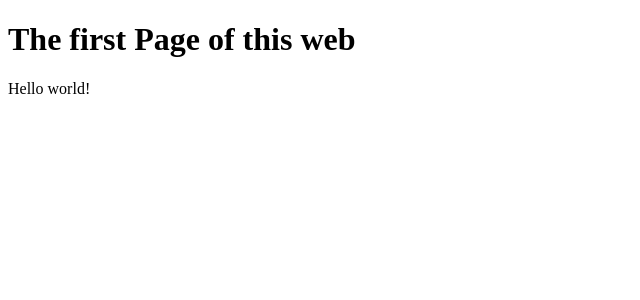
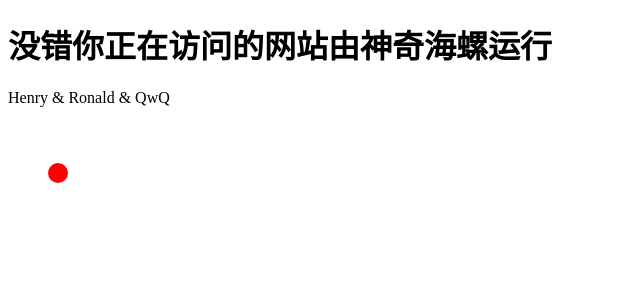
Before and after one commit to helloyork/test, a SvelteKit app: page / in a window 1280 px wide. Shown: the top 300 px of the page, without its empty margins (0-640 px from the left). Built offline with nearby package versions, Linux system fonts and the light colour scheme.

Commit message:
magicConch100

```diff
--- a/src/routes/+page.svelte
+++ b/src/routes/+page.svelte
@@ -1,2 +1,25 @@
-<h1>The first Page of this web</h1>
-<p>Hello world!</p>
+<h1>没错你正在访问的网站由神奇海螺运行</h1>
+<p>Henry & Ronald & QwQ</p>
+
+<script>
+	import { spring } from 'svelte/motion';
+
+	let pos = spring(
+		{ x: 50, y: 50 },
+		{
+			stiffness: 0.1,
+			damping: 0.25
+		}
+	);
+
+	let size = spring(10);
+</script>
+
+<svg
+	on:mousemove={(e) => pos.set({ x: e.clientX, y: e.clientY })}
+	on:mousedown={() => size.set(30)}
+	on:mouseup={() => size.set(10)}
+	style="height: 100vh;width:100vw"
+>
+	<circle fill="red" cx={$pos.x} cy={$pos.y} r={$size} />
+</svg>
```
